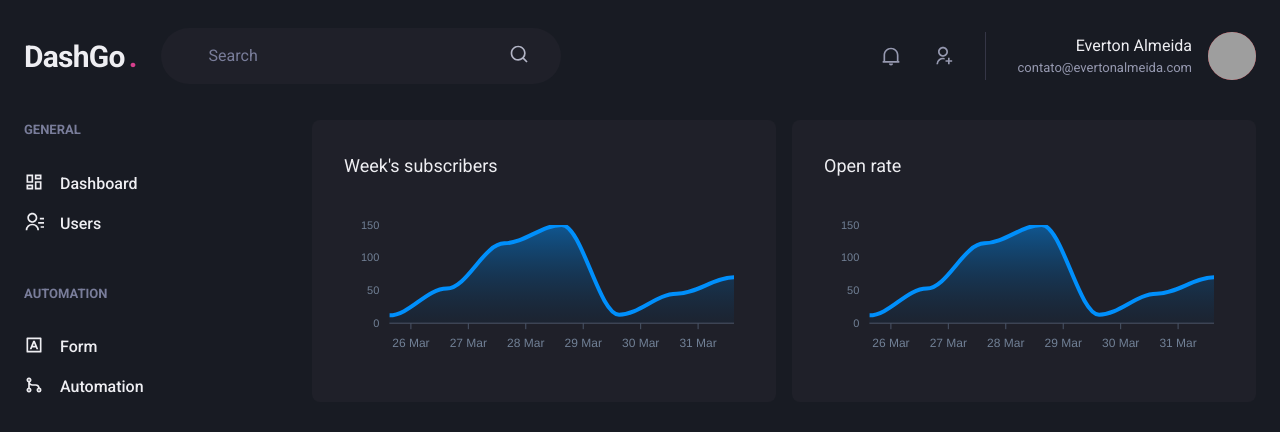
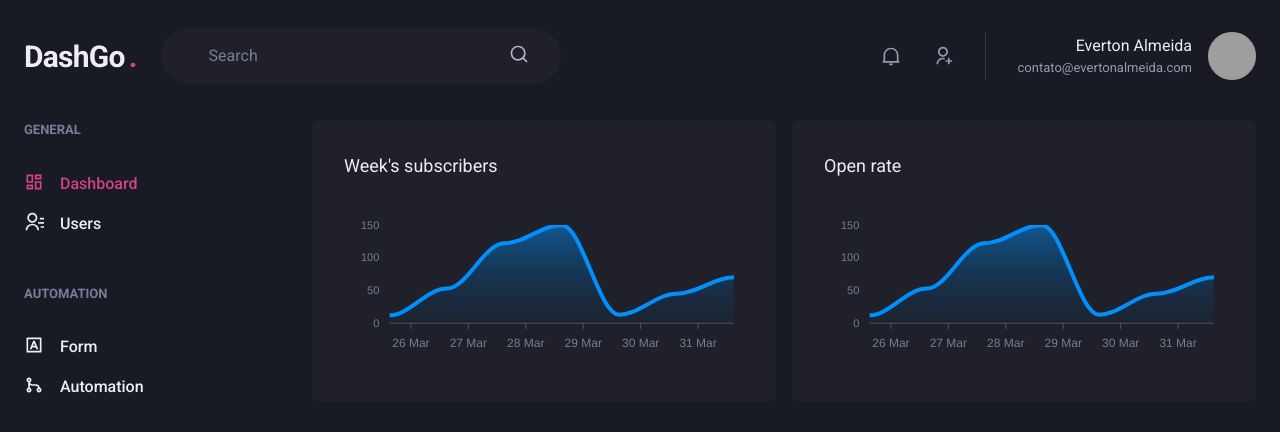
Before and after one commit to EvertonAlmeida/dashgo, a Next.js app: page /dashboard in a window 1280 px wide. Shown: the top 432 px of the page. Built offline with nearby package versions, Linux system fonts and the light colour scheme; grey boxes are pictures that could not be loaded.

Commit message:
wip: active Link on navigation

```diff
--- /dev/null
+++ b/src/components/ActiveLink.tsx
@@ -0,0 +1,28 @@
+import Link, { LinkProps } from "next/link"
+import { useRouter } from "next/router"
+import { cloneElement, ReactElement } from "react"
+
+interface ActiveLinkProps extends LinkProps {
+	children: ReactElement;
+	shouldMathExactHref?: boolean;
+}
+
+export const ActiveLink = ({
+	children,
+	shouldMathExactHref = false,
+	...rest
+}: ActiveLinkProps) => {
+	const { asPath } = useRouter();
+	let isActive = false;
+	if (shouldMathExactHref && (asPath === rest.href || asPath === rest.as)) isActive = true;
+
+	if (!shouldMathExactHref && (asPath.startsWith(String(rest.href)) || asPath.startsWith(String(rest.as)))) isActive = true;
+
+	return(
+		<Link {...rest}>
+			{cloneElement(children, {
+				color: isActive ? 'pink.500' : 'gray.50'
+			})}
+		</Link>
+	)
+}
--- a/src/components/Sidebar/NavLink.tsx
+++ b/src/components/Sidebar/NavLink.tsx
@@ -1,16 +1,20 @@
-import { Icon, Link, Text, LinkProps as ChakraLinkProps } from "@chakra-ui/react"
 import { ElementType } from "react";
+import { Icon, Link as ChakraLink, LinkProps as ChakraLinkProps, Text } from "@chakra-ui/react";
+import { ActiveLink } from "../ActiveLink";
 
 interface NavLinkProps extends ChakraLinkProps {
 	icon: ElementType;
 	name: string;
+	href: string;
 }
 
-export const NavLink = ({ icon, name, ...rest }: NavLinkProps) => {
+export const NavLink = ({ icon, name, href, ...rest }: NavLinkProps) => {
 	return (
-		<Link display="flex" align="center" {...rest}>
-			<Icon as={icon} fontSize="20"/>
-			<Text ml="4" fontWeight="medium">{name}</Text>
-		</Link>
+		<ActiveLink href={href} passHref>
+			<ChakraLink display="flex" align="center" {...rest}>
+				<Icon as={icon} fontSize="20"/>
+				<Text ml="4" fontWeight="medium">{name}</Text>
+			</ChakraLink>
+		</ActiveLink>
 	)
 }
--- a/src/components/Sidebar/SidebarNav.tsx
+++ b/src/components/Sidebar/SidebarNav.tsx
@@ -7,12 +7,12 @@ export const SidebarNav = () => {
 	return (
 		<Stack spacing="12" align="flex-start">
 		<NavSection title="GENERAL">
-			<NavLink icon={RiDashboardLine} name="Dashboard" />
-			<NavLink icon={RiContactsLine} name="Users" />
+			<NavLink icon={RiDashboardLine} href="/dashboard" name="Dashboard" />
+			<NavLink icon={RiContactsLine} href="/users" name="Users" />
 		</NavSection>
 		<NavSection title="AUTOMATION">
-			<NavLink icon={RiInputMethodLine} name="Form" />
-			<NavLink icon={RiGitMergeLine} name="Automation" />
+			<NavLink icon={RiInputMethodLine} href="/form" name="Form" />
+			<NavLink icon={RiGitMergeLine} href="/automation" name="Automation" />
 		</NavSection>
 	</Stack>
 	);
--- a/src/pages/users/create.tsx
+++ b/src/pages/users/create.tsx
@@ -1,4 +1,5 @@
 import { Box, Button, Divider, Flex, Heading, SimpleGrid, VStack, HStack } from "@chakra-ui/react";
+import Link from "next/link";
 import { Input } from "../../components/Form/Input";
 import { Header } from "../../components/Header";
 import { Sidebar } from "../../components/Sidebar";
@@ -30,7 +31,9 @@ export default function CreateUser() {
 
 					<Flex mt="8" justify="flex-end">
 						<HStack spacing="4">
-							<Button colorScheme="whiteAlpha">Cancel</Button>
+							<Link href="/users" passHref>
+								<Button as="a" colorScheme="whiteAlpha">Cancel</Button>
+							</Link>
 							<Button colorScheme="pink">Save</Button>
 						</HStack>
 					</Flex>
--- a/src/pages/users/index.tsx
+++ b/src/pages/users/index.tsx
@@ -1,4 +1,5 @@
 import { Box, Button, Checkbox, Flex, Heading, Icon, Table, Tbody, Td, Text, Th, Thead, Tr, useBreakpointValue } from "@chakra-ui/react";
+import Link from "next/link";
 import { RiAddLine, RiPencilLine } from "react-icons/ri";
 import { Header } from "../../components/Header";
 import { Pagination } from "../../components/Pagination";
@@ -21,6 +22,7 @@ export default function UserList() {
 					<Flex mb="8" justify="space-between" align="center">
 						<Heading size="lg" fontWeight="normal">Users</Heading>
 
+						<Link href="/users/create" passHref>
 							<Button
 								as="a"
 								size="sm"
@@ -30,6 +32,7 @@ export default function UserList() {
 							>
 								Create new
 							</Button>
+						</Link>
 					</Flex>
 
 					<Table colorScheme="whiteAlpha">
```
Lines whose indentation alone changed are shown as unchanged.
